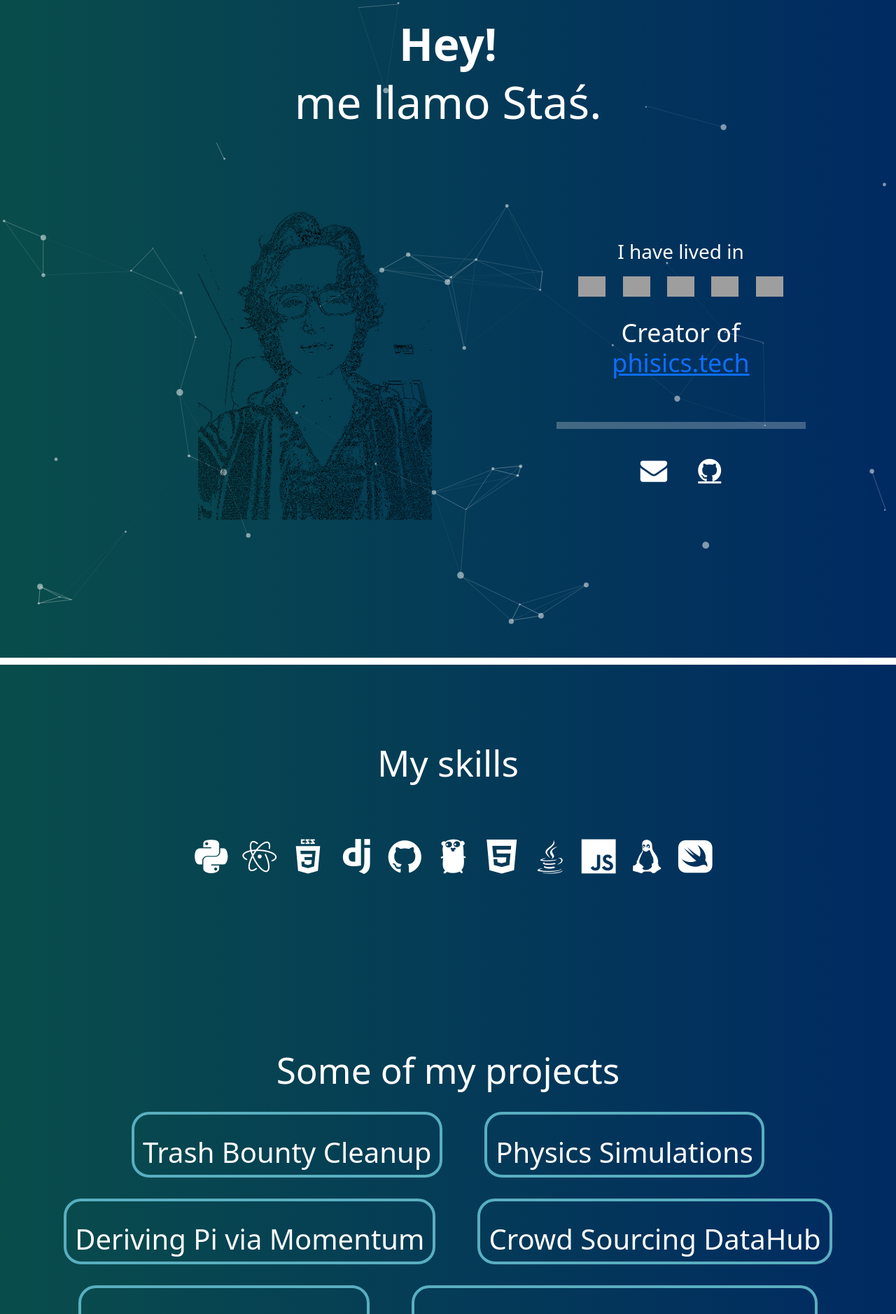
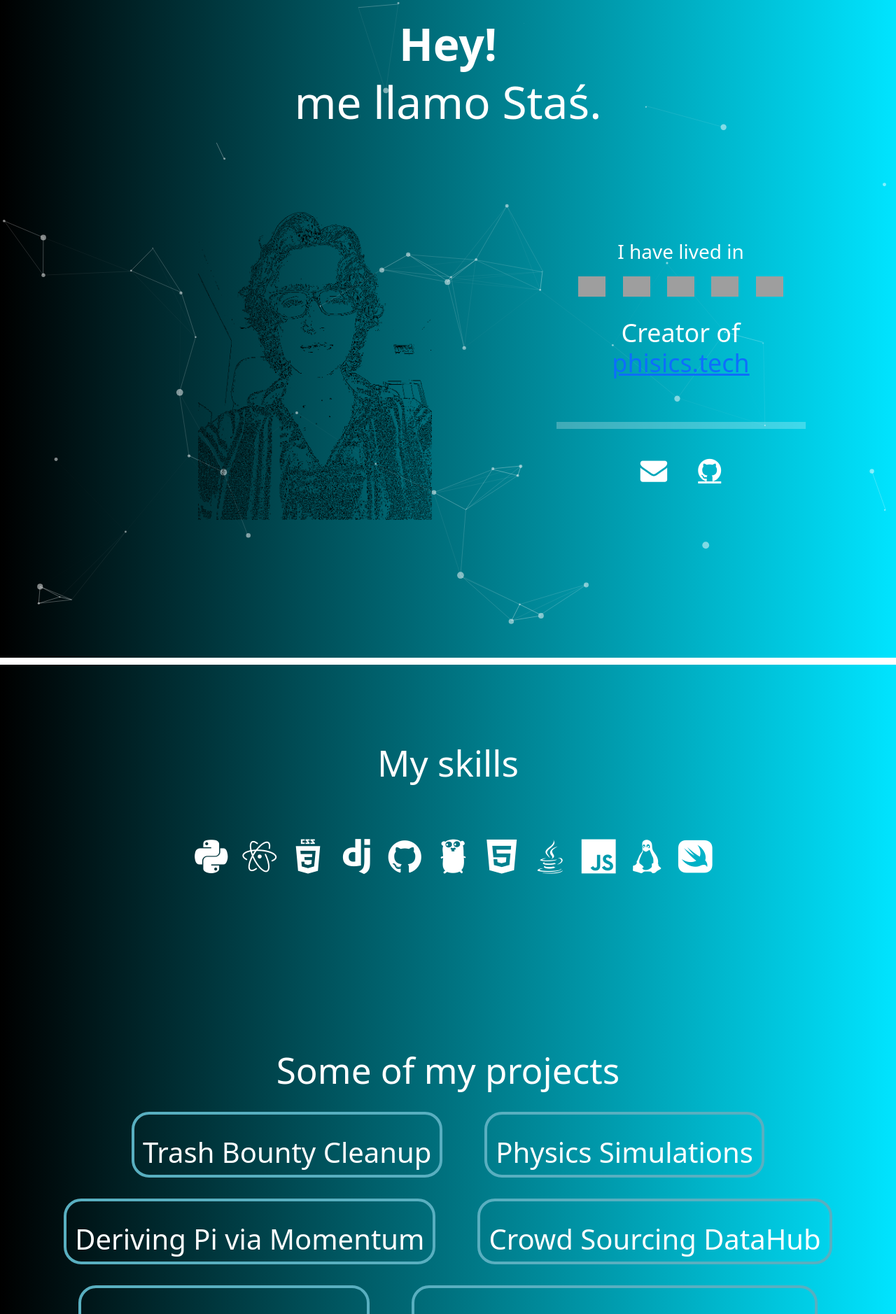
Before and after one commit to stasostyk/stasostyk.github.io, a Jekyll site: the page built from index.html, in a window 1280 px wide. Shown: the top 1878 px of the page at 70% size. Built offline with Jekyll 4.4.1, drawn with Linux system fonts in a browser that asks for light colours; nearby versions of some CDN libraries; a style sheet for code colours, icons or effects is not loaded; grey boxes are pictures that could not be loaded.

Commit message:
improve design

```diff
--- a/css/main.css
+++ b/css/main.css
@@ -1,7 +1,12 @@
 body {
-    margin: 0;
-    background: rgb(2,0,36);
-    background: linear-gradient(90deg, rgba(2,0,36,1) 0%, rgba(8,8,108,1) 0%, rgba(8,8,109,1) 0%, rgba(0,0,0,1) 0%, rgba(0,0,0,1) 0%, rgba(10,89,87,1) 0%, rgba(9,77,75,1) 0%, rgba(0,42,98,1) 100%);
+  /* background: rgb(31,98,125);
+background: linear-gradient(90deg, rgba(31,98,125,1) 0%, rgba(0,19,68,1) 100%);  */
+  /* background: rgb(31,98,125);
+ background: linear-gradient(90deg, rgba(31,98,125,1) 0%, rgba(129,0,113,1) 100%);  */
+  /* background: rgb(255,0,82);
+ background: linear-gradient(90deg, rgba(0,0,0,1) 0%, rgba(255,0,82,1) 100%); */
+  background: rgb(0,228,255);
+background: linear-gradient(90deg, rgba(0,0,0,1) 0%, rgba(0,228,255,1) 100%);
     font-family: -apple-system, BlinkMacSystemFont,
       'Segoe UI', Roboto, Oxygen, Ubuntu, Cantarell,
       'Open Sans', 'Helvetica Neue', sans-serif;
@@ -108,6 +113,44 @@ body {
     width: 100%;
 }
 
+.svg-white {
+  filter: invert(100%) sepia(0%) saturate(1222%) hue-rotate(351deg) brightness(113%) contrast(106%);
+}
+
+.box {
+  display:inline-block;
+  margin: 10px;
+  border-radius: 60px;
+  background-color: rgba(0,0,0,0.5);
+  border: 5px solid white;
+  color:white;
+  font-size: 1.8em;
+  padding: 10px 20px;
+  margin: 30px;
+}
+
+.box:hover {
+  background-color: rgba(0,0,0,0.3);
+}
+
+.box:hover i {
+  animation: pulsating 2s linear;
+  animation-iteration-count: infinite;
+
+}
+
+@keyframes pulsating {
+  0% {
+    transform: scale(1);
+  }
+  50% {
+    transform: scale(1.2);
+  }
+  100% {
+    transform: scale(1);
+  }
+}
+
 .middle {
   position: absolute;
   top: 100%;
@@ -153,8 +196,8 @@ body {
 }
 
 #particles-js {
-    background: rgb(2,0,36);
-    background: linear-gradient(90deg, rgba(2,0,36,1) 0%, rgba(8,8,108,1) 0%, rgba(8,8,109,1) 0%, rgba(0,0,0,1) 0%, rgba(0,0,0,1) 0%, rgba(10,89,87,1) 0%, rgba(9,77,75,1) 0%, rgba(0,42,98,1) 100%);
+    /* background: rgb(2,0,36);
+    background: linear-gradient(90deg, rgba(2,0,36,1) 0%, rgba(8,8,108,1) 0%, rgba(8,8,109,1) 0%, rgba(0,0,0,1) 0%, rgba(0,0,0,1) 0%, rgba(10,89,87,1) 0%, rgba(9,77,75,1) 0%, rgba(0,42,98,1) 100%); */
     /* stay in a constant spot on the page, regardless of scroll */
     position: fixed;
     /* fill the entire page */
```
